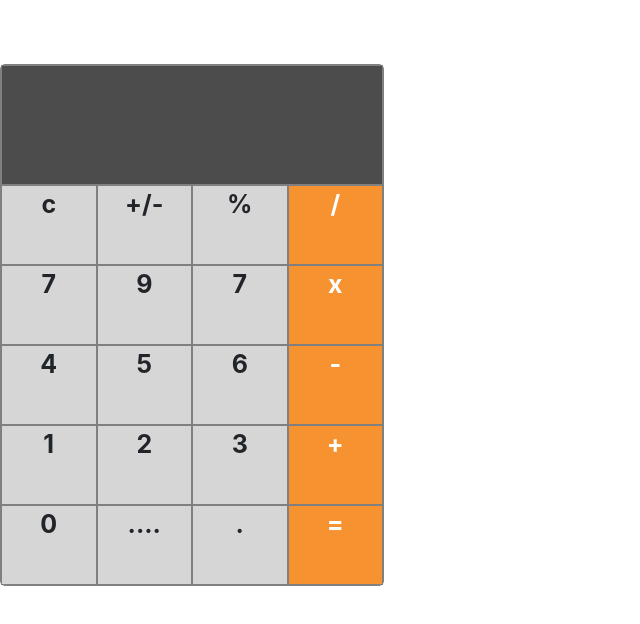
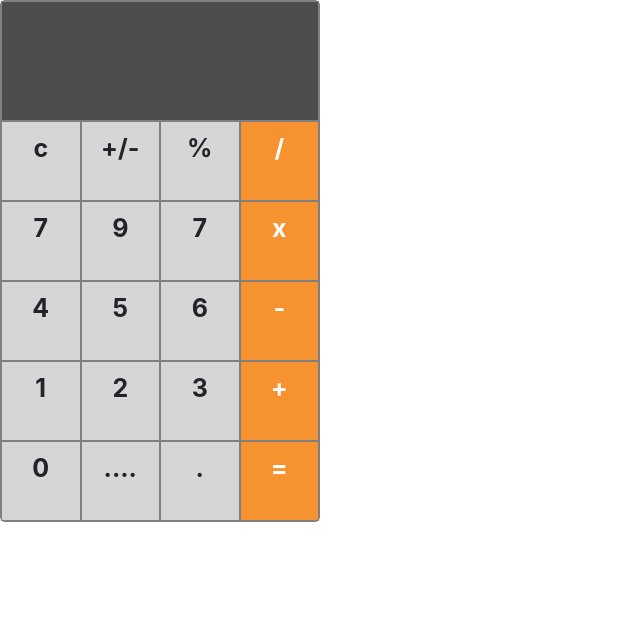
Before and after one commit to Gavaskar0543/React-Calculator, a React (Create React App) app in the folder calculator/: page / in a window 1280 px wide. Shown: the top 624 px of the page, without its empty margins (0-640 px from the left). Built offline with nearby package versions, Linux system fonts and the light colour scheme.

Commit message:
padding added inside the div

```diff
--- a/calculator/src/Styles/App.module.css
+++ b/calculator/src/Styles/App.module.css
@@ -13,7 +13,7 @@
     font-size: large;
     font-weight: bolder;
 
-    @media (min-width: 360px) {
+    @media (min-width: 360px) and (max-width:400px) {
         /* CSS rules for screens larger than 768px */
         width:100vw;
        margin-top: 5%;
@@ -21,7 +21,7 @@
     /* Example: Change styles for screens with a width of 768px or more */
 @media (min-width: 768px) {
     /* CSS rules for screens larger than 768px */
-    width:30vw;
+    width:25vw;
 }
 
 }
@@ -49,6 +49,7 @@
 .buttons div{
 
     border:1px solid gray;
+    padding:10%;
     text-align: center;
     font-size: 25px;
     background-color: rgb(214,214,214);
```
